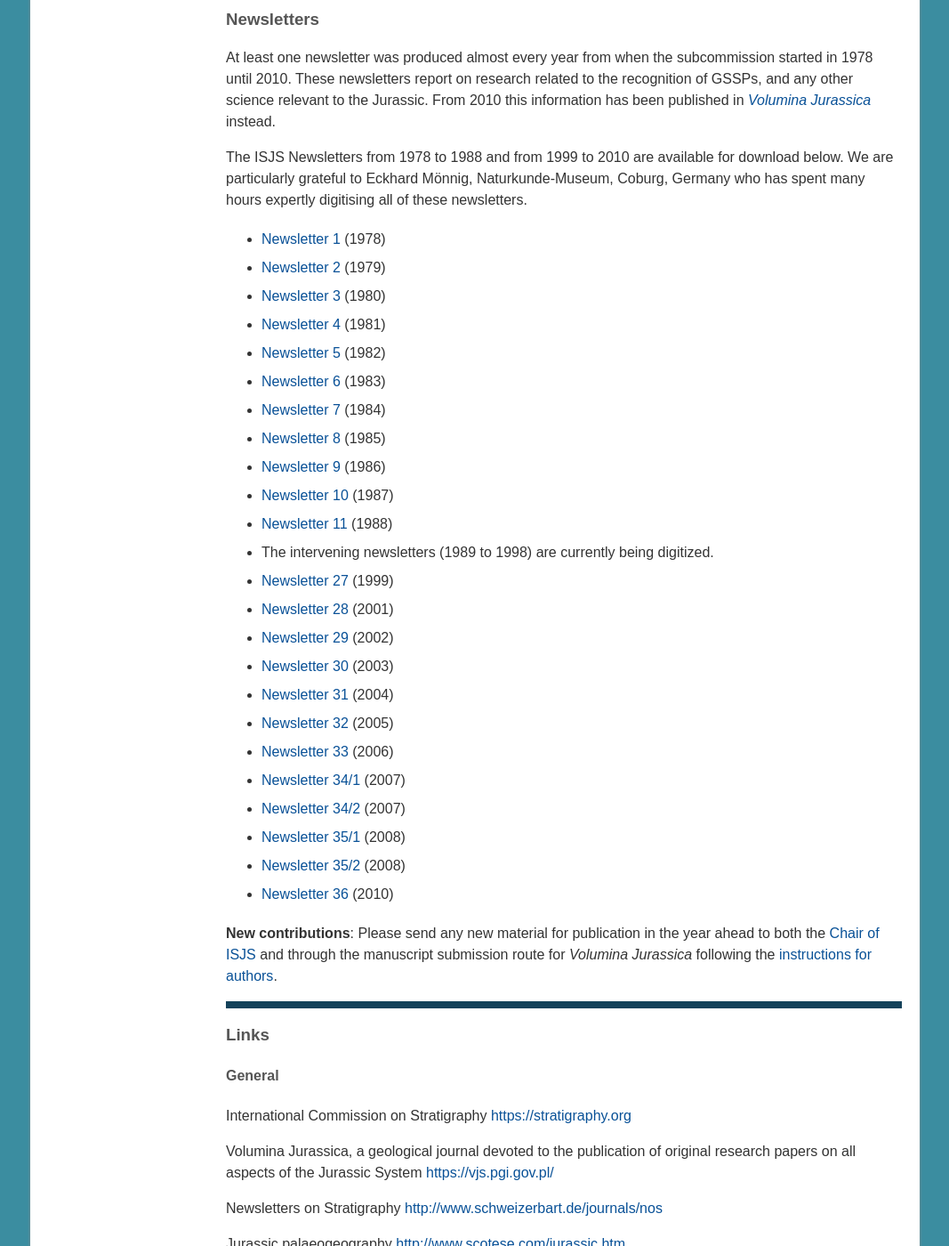
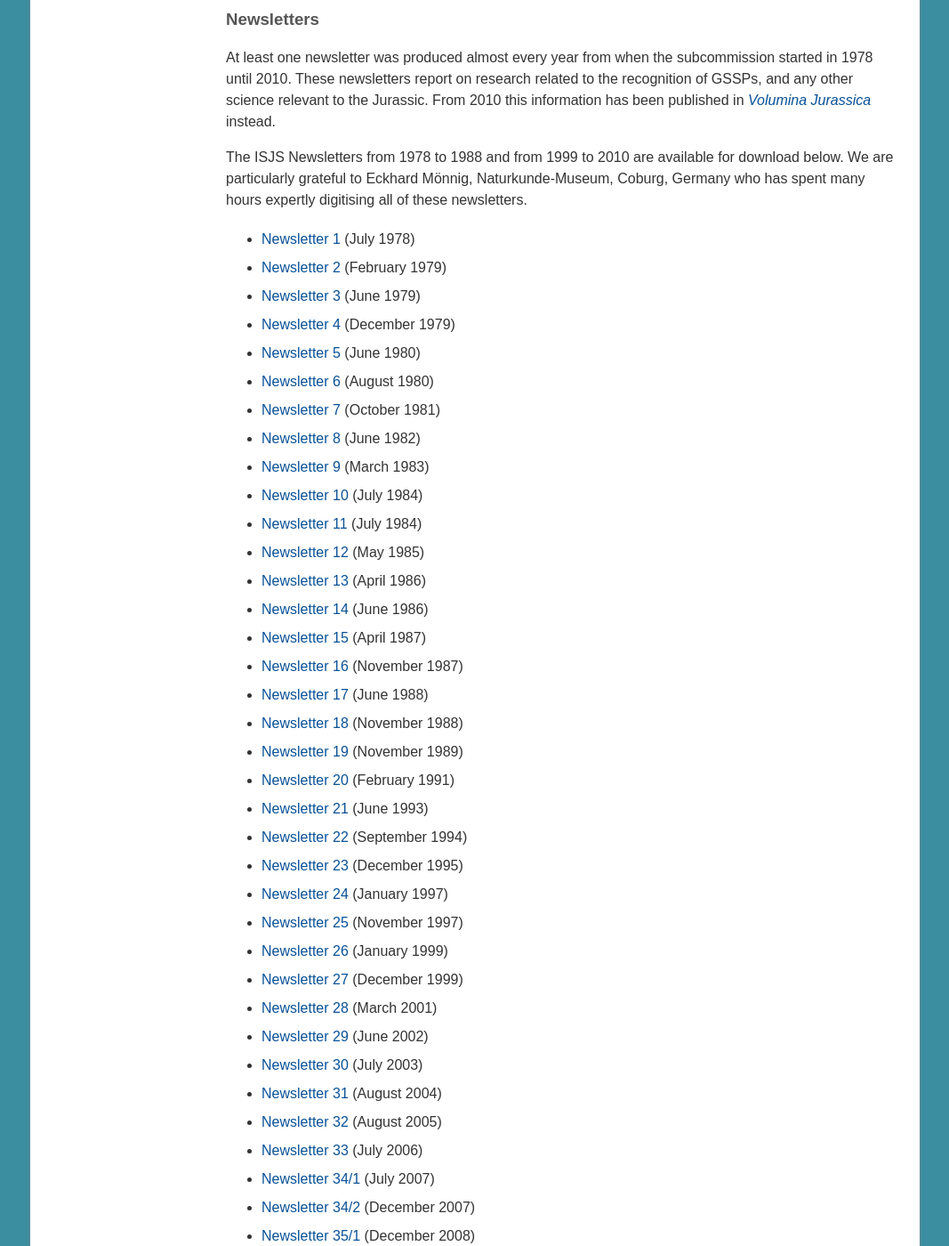
Before and after one commit to i-c-stratigraphy/subcommission-jurassic, a Jekyll site: the page built from pages/resources.md, in a window 1280 px wide and 1400 px high, scrolled down 1080 px. Shown: the whole window at 89% size, without its empty margins (106-1173 px from the left). Built offline with Jekyll 4.4.1, drawn with Linux system fonts in a browser that asks for light colours; some of the changed text lies outside the part shown.

Commit message:
Update resources.md

```diff
--- a/pages/resources.md
+++ b/pages/resources.md
@@ -35,30 +35,44 @@ At least one newsletter was produced almost every year from when the subcommissi
 The ISJS Newsletters from 1978 to 1988 and from 1999 to 2010 are available for download below. We are particularly grateful to Eckhard Mönnig, Naturkunde-Museum, Coburg, Germany who has spent many hours expertly digitising all of these newsletters.
 
 
-* [Newsletter 1](files/isjs-newsletter-no-1.pdf) (1978)
-* [Newsletter 2](files/isjs-newsletter-no-2.pdf) (1979)
-* [Newsletter 3](files/isjs-newsletter-no-3.pdf) (1980)
-* [Newsletter 4](files/isjs-newsletter-no-4.pdf) (1981)
-* [Newsletter 5](files/isjs-newsletter-no-5.pdf) (1982)
-* [Newsletter 6](files/isjs-newsletter-no-6.pdf) (1983)
-* [Newsletter 7](files/isjs-newsletter-no-7.pdf) (1984)
-* [Newsletter 8](files/isjs-newsletter-no-8.pdf) (1985)
-* [Newsletter 9](files/isjs-newsletter-no-9.pdf) (1986)
-* [Newsletter 10](files/isjs-newsletter-no-10.pdf) (1987)
-* [Newsletter 11](files/isjs-newsletter-no-11.pdf) (1988)
-* The intervening newsletters (1989 to 1998) are currently being digitized.
-* [Newsletter 27](files/isjs-newsletter-no-27.pdf) (1999)
-* [Newsletter 28](files/isjs-newsletter-no-28.pdf) (2001)
-* [Newsletter 29](files/isjs-newsletter-no-29.pdf) (2002)
-* [Newsletter 30](files/isjs-newsletter-no-30.pdf) (2003)
-* [Newsletter 31](files/isjs-newsletter-no-31.pdf) (2004)
-* [Newsletter 32](files/isjs-newsletter-no-32.pdf) (2005)
-* [Newsletter 33](files/isjs-newsletter-no-33.pdf) (2006)
-* [Newsletter 34/1](files/isjs-newsletter-no-34-1.pdf) (2007)
-* [Newsletter 34/2](files/isjs-newsletter-no-34-2.pdf) (2007)
-* [Newsletter 35/1](files/isjs-newsletter-no-35-1.pdf) (2008)
-* [Newsletter 35/2](files/isjs-newsletter-no-35-2.pdf) (2008)
-* [Newsletter 36](files/isjs-newsletter-no-36.pdf) (2010)
+* [Newsletter 1](files/isjs-newsletter-no-1.pdf) (July 1978)
+* [Newsletter 2](files/isjs-newsletter-no-2.pdf) (February 1979)
+* [Newsletter 3](files/isjs-newsletter-no-3.pdf) (June 1979)
+* [Newsletter 4](files/isjs-newsletter-no-4.pdf) (December 1979)
+* [Newsletter 5](files/isjs-newsletter-no-5.pdf) (June 1980)
+* [Newsletter 6](files/isjs-newsletter-no-6.pdf) (August 1980)
+* [Newsletter 7](files/isjs-newsletter-no-7.pdf) (October 1981)
+* [Newsletter 8](files/isjs-newsletter-no-8.pdf) (June 1982)
+* [Newsletter 9](files/isjs-newsletter-no-9.pdf) (March 1983)
+* [Newsletter 10](files/isjs-newsletter-no-10.pdf) (July 1984)
+* [Newsletter 11](files/isjs-newsletter-no-11.pdf) (July 1984)
+* [Newsletter 12](files/isjs-newsletter-no-12.pdf) (May 1985)
+* [Newsletter 13](files/isjs-newsletter-no-13.pdf) (April 1986)
+* [Newsletter 14](files/isjs-newsletter-no-14.pdf) (June 1986)
+* [Newsletter 15](files/isjs-newsletter-no-15.pdf) (April 1987)
+* [Newsletter 16](files/isjs-newsletter-no-16.pdf) (November 1987)
+* [Newsletter 17](files/isjs-newsletter-no-17.pdf) (June 1988)
+* [Newsletter 18](files/isjs-newsletter-no-18.pdf) (November 1988)
+* [Newsletter 19](files/isjs-newsletter-no-19.pdf) (November 1989)
+* [Newsletter 20](files/isjs-newsletter-no-20.pdf) (February 1991)
+* [Newsletter 21](files/isjs-newsletter-no-21.pdf) (June 1993)
+* [Newsletter 22](files/isjs-newsletter-no-22.pdf) (September 1994)
+* [Newsletter 23](files/isjs-newsletter-no-23.pdf) (December 1995)
+* [Newsletter 24](files/isjs-newsletter-no-24.pdf) (January 1997)
+* [Newsletter 25](files/isjs-newsletter-no-25.pdf) (November 1997)
+* [Newsletter 26](files/isjs-newsletter-no-26.pdf) (January 1999)
+* [Newsletter 27](files/isjs-newsletter-no-27.pdf) (December 1999)
+* [Newsletter 28](files/isjs-newsletter-no-28.pdf) (March 2001)
+* [Newsletter 29](files/isjs-newsletter-no-29.pdf) (June 2002)
+* [Newsletter 30](files/isjs-newsletter-no-30.pdf) (July 2003)
+* [Newsletter 31](files/isjs-newsletter-no-31.pdf) (August 2004)
+* [Newsletter 32](files/isjs-newsletter-no-32.pdf) (August 2005)
+* [Newsletter 33](files/isjs-newsletter-no-33.pdf) (July 2006)
+* [Newsletter 34/1](files/isjs-newsletter-no-34-1.pdf) (July 2007)
+* [Newsletter 34/2](files/isjs-newsletter-no-34-2.pdf) (December 2007)
+* [Newsletter 35/1](files/isjs-newsletter-no-35-1.pdf) (December 2008)
+* [Newsletter 35/2](files/isjs-newsletter-no-35-2.pdf) (December 2008)
+* [Newsletter 36](files/isjs-newsletter-no-36.pdf) (October 2010)
 
 **New contributions**: Please send any new material for publication in the year ahead to both the [Chair of ISJS](http://www.open.ac.uk/people/alc8#tab1) and through the manuscript submission route for _Volumina Jurassica_ following the [instructions for authors](https://vjs.pgi.gov.pl/about/submissions).
 
```
